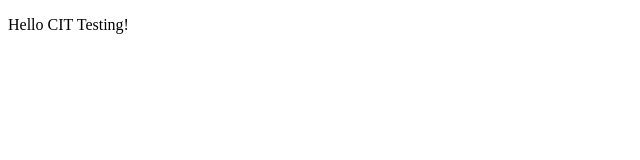
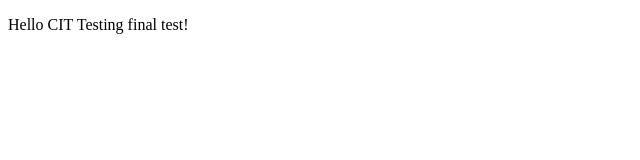
Before and after one commit to adhanji8/acit2911testing, a website: page public/index.html in a window 1280 px wide. Shown: the full height of the page, 0-640 px from the left. Drawn offline with Linux system fonts and the light colour scheme.

Commit message:
testing changes

```diff
--- a/public/index.html
+++ b/public/index.html
@@ -7,6 +7,6 @@
     <title>Hello world!</title>
   </head>
   <body>
-    <p>Hello CIT Testing!</p>
+    <p>Hello CIT Testing final test!</p>
   </body>
 </html>
```
